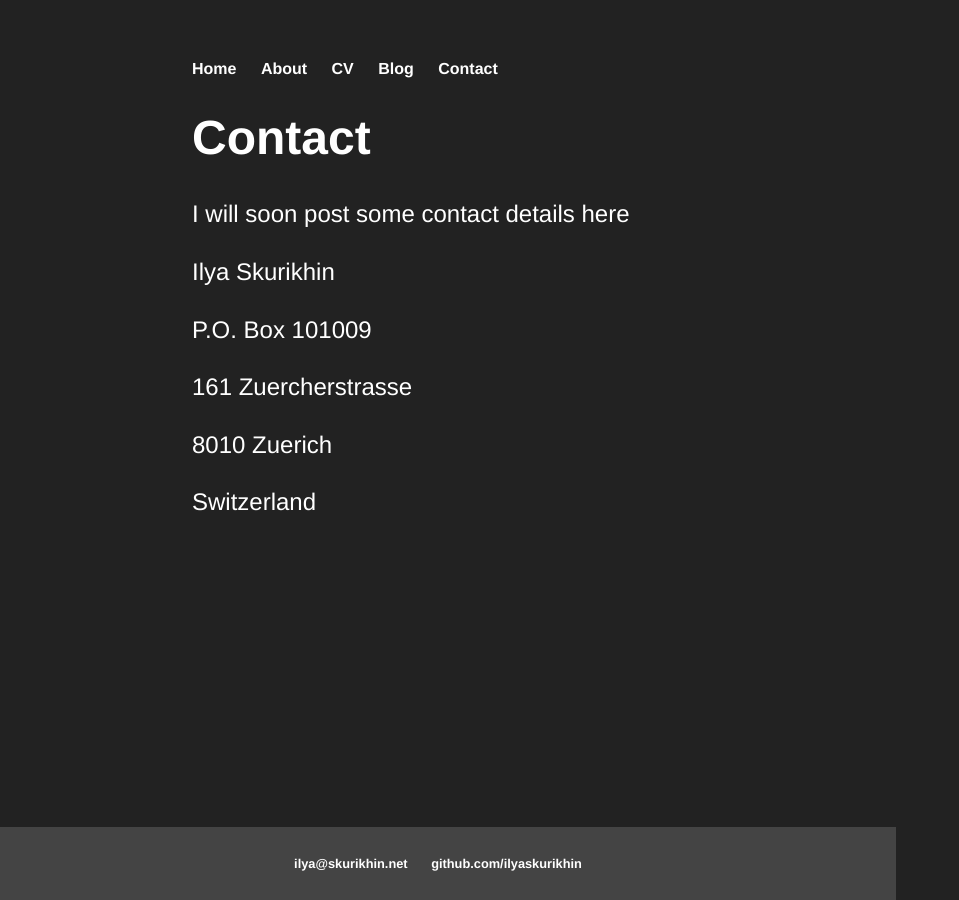
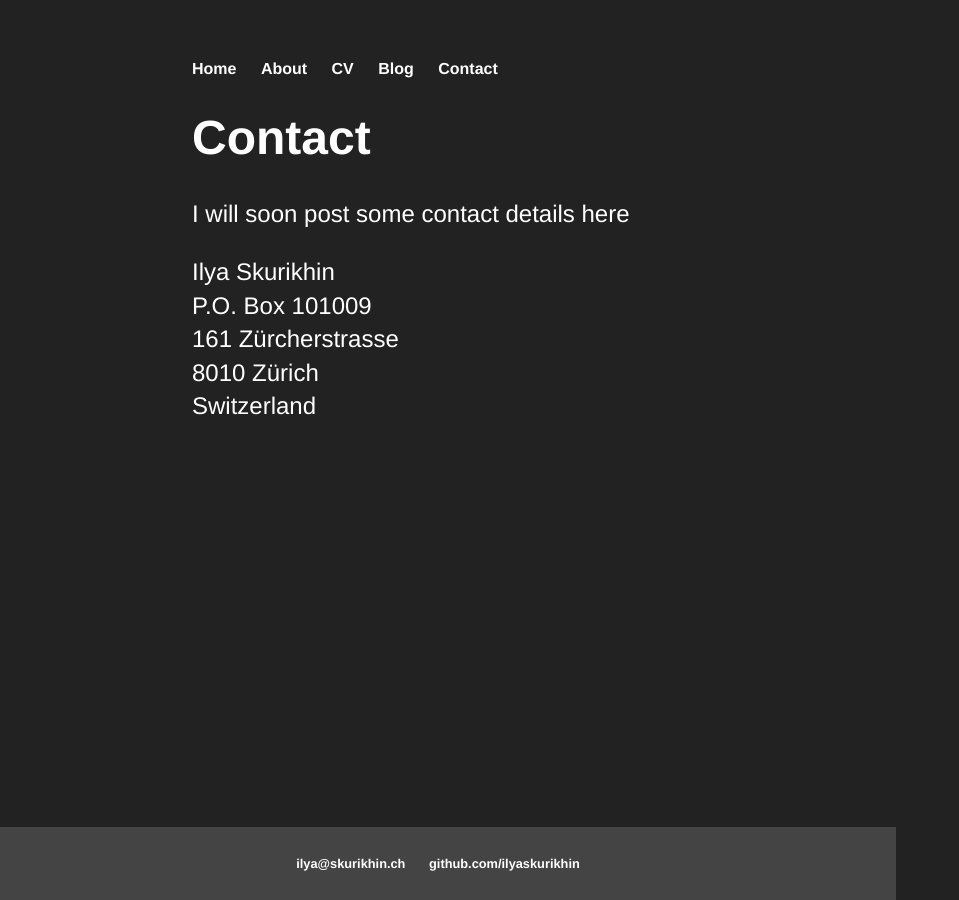
Before and after one commit to ilyaskurikhin/ilyaskurikhin.github.io, a Jekyll site: the page built from contact/index.html, in a window 1280 px wide. Shown: the whole page, without its empty margins (0-959 px from the left). Built offline with Jekyll 4.4.1, drawn with Linux system fonts in a browser that asks for light colours.

Commit message:
changed email to .ch

```diff
--- a/_layouts/default.html
+++ b/_layouts/default.html
@@ -24,7 +24,7 @@
     <footer>
       <ul>
         <li>
-          <a href="mailto:ilya@skurikhin.net">ilya@skurikhin.net</a>
+          <a href="mailto:ilya@skurikhin.ch">ilya@skurikhin.ch</a>
         </li>
         <li>
           <a href="https://github.com/ilyaskurikhin">github.com/ilyaskurikhin</a>
--- a/contact/index.html
+++ b/contact/index.html
@@ -7,10 +7,12 @@ title: Contact
 
   <p> I will soon post some contact details here </p>
   <div class="postal">
-    <p>Ilya Skurikhin</p>
-    <p>P.O. Box 101009</p>
-    <p>161 Zuercherstrasse</p>
-    <p>8010 Zuerich</p>
-    <p>Switzerland</p>
+    <p>
+      Ilya Skurikhin<br>
+      P.O. Box 101009<br>
+      161 Zürcherstrasse<br>
+      8010 Zürich<br>
+      Switzerland
+    </p>
   </div>
 </div>
--- a/index.html
+++ b/index.html
@@ -2,7 +2,7 @@
 layout: default
 title: Ilya Skurikhin
 ---
-<!--- Begin Jerkyll injection --->
+<!--- Begin Jekyll injection --->
 
 <div class="blurb">
   <h1>Ilya Skurikhin</h1>
@@ -10,4 +10,6 @@ title: Ilya Skurikhin
   <p>We are now using Jekyll to power certain aspects of the site.</p>
 </div>
 
-<!--- End Jerkyll injection --->
+<!--- Hello, readers of source code ! --->
+
+<!--- End Jekyll injection --->
```
